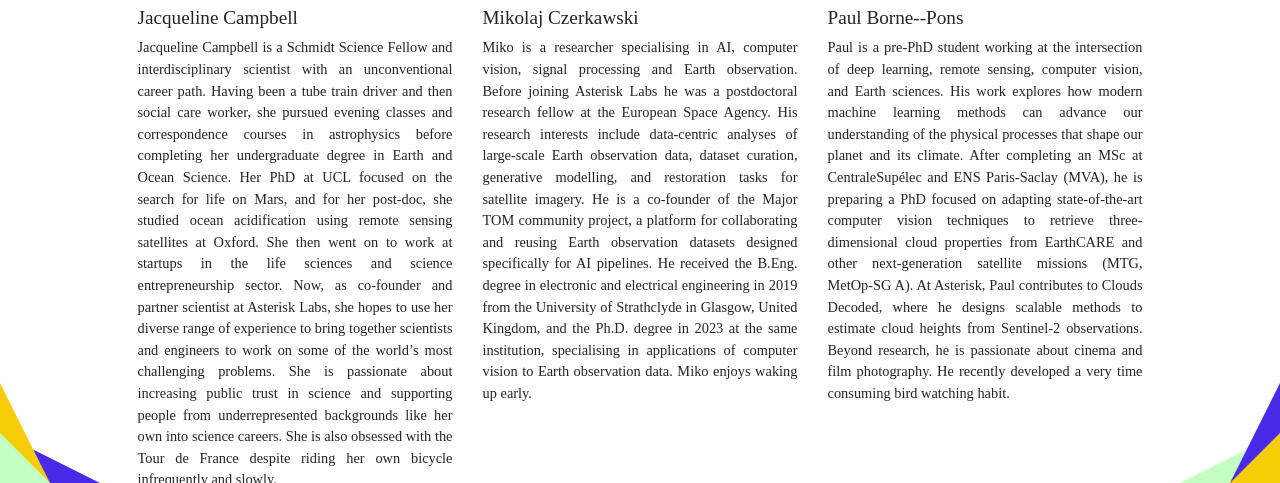
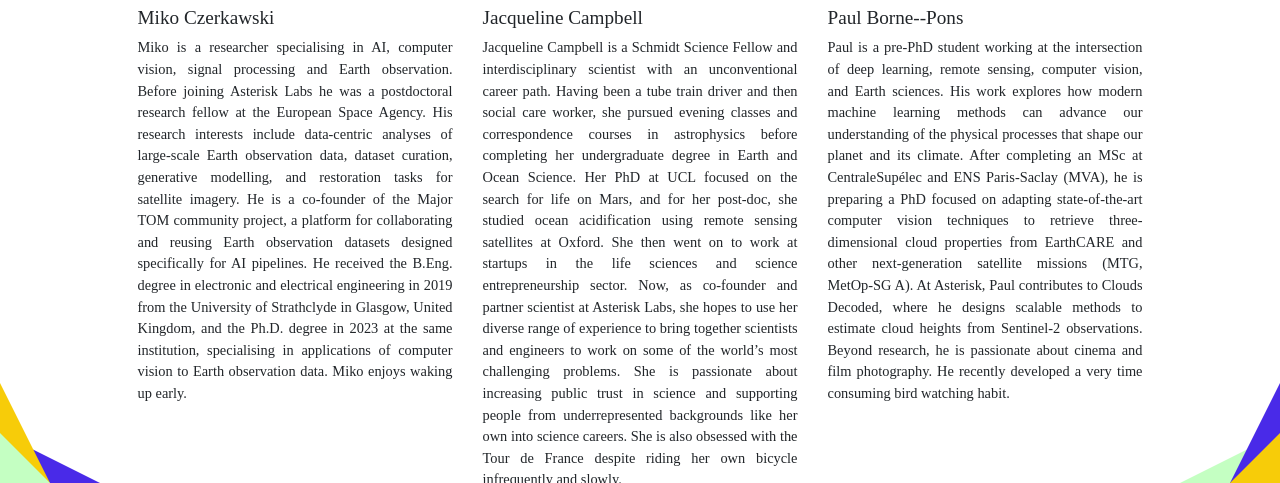
Before and after one commit to asterisk-labs/asterisk-labs.github.io, a Jekyll site: the page built from team.html, in a window 1280 px wide and 900 px high, cut to the strip 417-900 px from the top of the window. Built offline with Jekyll 4.4.1, drawn with Linux system fonts in a browser that asks for light colours; some web fonts are replaced.

Commit message:
members dynamic database!

```diff
--- a/team.html
+++ b/team.html
@@ -7,51 +7,20 @@
     <div class="team-section">
       <h3 style="margin-top: 100px;">team</h3>
       <div class="row justify-content-center">
-        <div class="col-md-4 mb-4 partner-name">
+
+        {% for member in site.data.members %}
+
+          <div class="col-md-4 mb-4 partner-name">
           <div class="team-member">
-            <div class="hexagon" style='background-color: #492ae8ff;'>
-              <img src="assets/imgs/profiles/jacqueline-transparent.png" alt="Jacqueline Campbell" class="profile-img">
+            <div class="hexagon" style='background-color: {{ member.color }}'>
+              <img src="{{ member.image | relative_url }}" alt="{{ member.name }}" class="profile-img">
             </div>
-            <h4>Jacqueline Campbell</h4>
-            <p class="description">Jacqueline Campbell is a Schmidt Science Fellow and interdisciplinary scientist with an unconventional career path. Having been a tube train driver and then social care worker, she pursued evening classes and correspondence courses in astrophysics before completing her undergraduate degree in Earth and Ocean Science. Her PhD at UCL focused on the search for life on Mars, and for her post-doc, she studied ocean acidification using remote sensing satellites at Oxford. She then went on to work at startups in the life sciences and science entrepreneurship sector. Now, as co-founder and partner scientist at Asterisk Labs, she hopes to use her diverse range of experience to bring together scientists and engineers to work on some of the world’s most challenging problems. She is passionate about increasing public trust in science and supporting people from underrepresented backgrounds like her own into science careers. She is also obsessed with the Tour de France despite riding her own bicycle infrequently and slowly. </p>
+            <h4>{{ member.name }}</h4>
+            <p class="description">{{ member.bio }}</p>
           </div>
         </div>
-        <div class="col-md-4 mb-4 partner-name">
-          <div class="team-member">
-            <div class="hexagon" style='background-color: #c4ffc2ff;'>
-              <img src="assets/imgs/profiles/miko-transparent.png" alt="Mikolaj Czerkawski" class="profile-img">
-            </div>
-            <h4>Mikolaj Czerkawski</h4>
-            <p class="description">Miko is a researcher specialising in AI, computer vision, signal processing and Earth observation. Before joining Asterisk Labs he was a postdoctoral research fellow at the European Space Agency. His research interests include data-centric analyses of large-scale Earth observation data, dataset curation, generative modelling, and restoration tasks for satellite imagery. He is a co-founder of the Major TOM community project, a platform for collaborating and reusing Earth observation datasets designed specifically for AI pipelines. He received the B.Eng. degree in electronic and electrical engineering in 2019 from the University of Strathclyde in Glasgow, United Kingdom, and the Ph.D. degree in 2023 at the same institution, specialising in applications of computer vision to Earth observation data. Miko enjoys waking up early.</p>
-          </div>
-        </div>
-        <div class="col-md-4 mb-4 partner-name">
-          <div class="team-member">
-            <div class="hexagon" style='background-color: #f7cc09ff;'>
-              <img src="assets/imgs/profiles/ali-full.png" alt="Alistair Francis" class="profile-img">
-            </div>
-            <h4>Alistair Francis</h4>
-            <p class="description">Ali is a researcher working at the intersection of big data, remote sensing and planetary science. Having completed an undergraduate in physics at Oxford, he became fascinated by the technologies we use to observe the Earth and other planets. His PhD, at UCL, focused on using deep learning to map features across Earth, Mars, and the Moon, by developing models that could be used across different satellites without retraining. Now at Asterisk, Ali is keen to turn his attention to researching the climate crisis. Outside of work, Ali enjoys rock climbing, hiking, and reading dense political texts that he doesn’t really understand.</p>
-          </div>
-        </div>
-        <div class="col-md-4 mb-4 partner-name">
-          <div class="team-member">
-            <div class="hexagon" style='background-color: #bfe8f3;'>
-              <img src="assets/imgs/profiles/paul-crop.png" alt="Paul Borne--Pons" class="profile-img">
-            </div>
-            <h4>Paul Borne--Pons</h4>
-            <p class="description">Paul is a pre-PhD student working at the intersection of deep learning, remote sensing, computer vision, and Earth sciences. His work explores how modern machine learning methods can advance our understanding of the physical processes that shape our planet and its climate. After completing an MSc at CentraleSupélec and ENS Paris-Saclay (MVA), he is preparing a PhD focused on adapting state-of-the-art computer vision techniques to retrieve three-dimensional cloud properties from EarthCARE and other next-generation satellite missions (MTG, MetOp-SG A). At Asterisk, Paul contributes to Clouds Decoded, where he designs scalable methods to estimate cloud heights from Sentinel-2 observations. Beyond research, he is passionate about cinema and film photography. He recently developed a very time consuming bird watching habit.</p>
-          </div>
-        </div>
-        <div class="col-md-4 mb-4 partner-name">
-          <div class="team-member">
-            <div class="hexagon" style='background-color: #860050;'>
-              <img src="assets/imgs/profiles/barbara-transparent.png" alt="Barbara Bertozzi" class="profile-img">
-            </div>
-            <h4>Barbara Bertozzi</h4>
-            <p class="description">Barbara began her research journey underground, studying the melting of ice deposits in caves. For her PhD at the Karlsruhe Institute of Technology, she investigated atmospheric processes in simulation chambers with a particular focus on ice nucleation. Later, at the Paul Scherrer Institute, she ventured into the real atmosphere to characterize the optical properties of aerosol particles. Now at Asterisk Labs, she continues this upward trajectory by using satellite observations to explore cloud properties from above. She enjoys spending time in the mountains and growing vegetables, though the vegetables don't always share her enthusiasm.</p>
-          </div>
-        </div>
+
+        {% endfor %}
       </div>
     </div>
   </main>
```
Also changed, not shown: _data/members.yml (added, +29 -0 lines).
